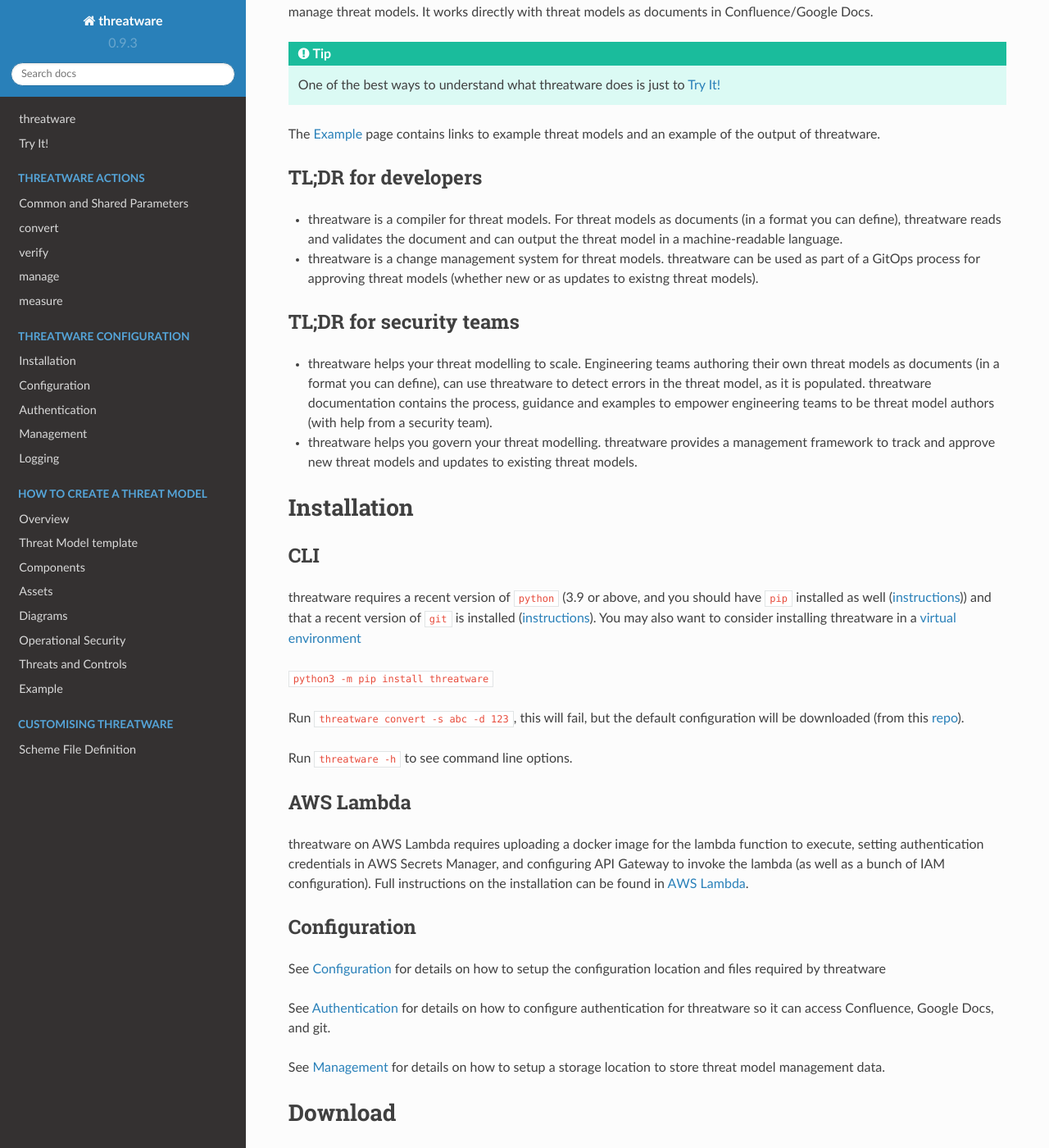
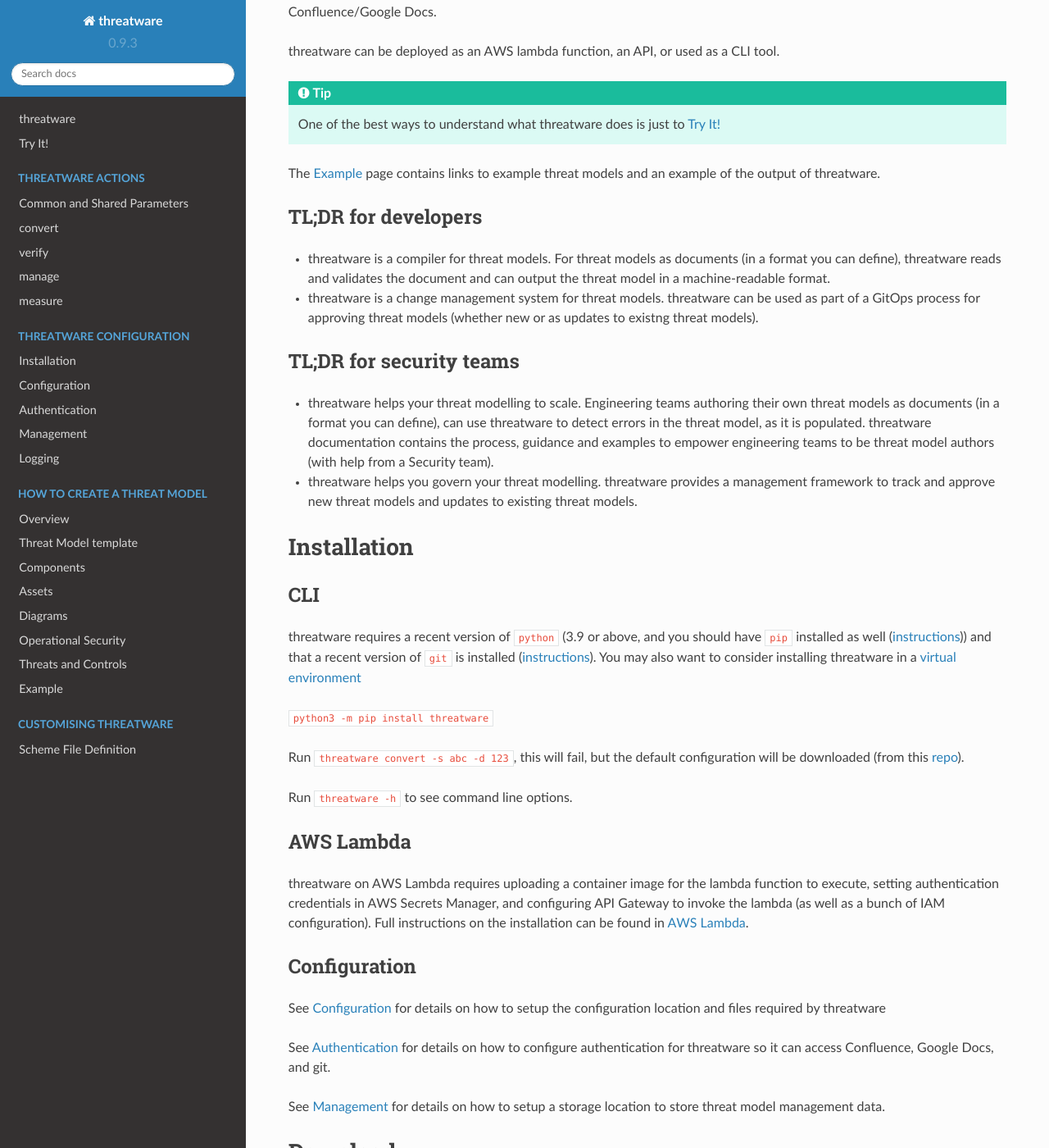
Before and after one commit to samadhicsec/threatware-docs, a Sphinx documentation site: the page built from docs/source/threatware.md, in a window 1280 px wide and 1400 px high, scrolled down 229 px. Shown: the whole window at 82% size. Built offline with Sphinx 7.4.7 and the Read the Docs theme 2.0.0, drawn with Linux system fonts in a browser that asks for light colours; some of the changed text lies outside the part shown.

Commit message:
Added reference to API deployment.  Updated language

```diff
--- a/docs/source/threatware.md
+++ b/docs/source/threatware.md
@@ -1,7 +1,9 @@
 # threatware
 Simplifies the review and management of threat models in documents
 
-threatware is an AWS lambda function (or CLI tool) with methods to help review threat models and provide a process to manage threat models.  It works directly with threat models as documents in Confluence/Google Docs.
+threatware is a tool to help review and manage threat models.  It works directly with threat models as documents in Confluence/Google Docs.
+
+threatware can be deployed as an AWS lambda function, an API, or used as a CLI tool.
 
 :::{tip}
 One of the best ways to understand what threatware does is just to [](./tryit.md)
@@ -10,11 +12,11 @@
 The [](./create/examples.md) page contains links to example threat models and an example of the output of threatware.
 
 ## TL;DR for developers
-- threatware is a compiler for threat models.  For threat models as documents (in a format you can define), threatware reads and validates the document and can output the threat model in a machine-readable language.
+- threatware is a compiler for threat models.  For threat models as documents (in a format you can define), threatware reads and validates the document and can output the threat model in a machine-readable format.
 - threatware is a change management system for threat models.  threatware can be used as part of a GitOps process for approving threat models (whether new or as updates to existng threat models).
 
 ## TL;DR for security teams
-- threatware helps your threat modelling to scale.  Engineering teams authoring their own threat models as documents (in a format you can define), can use threatware to detect errors in the threat model, as it is populated.  threatware documentation contains the process, guidance and examples to empower engineering teams to be threat model authors (with help from a security team).
+- threatware helps your threat modelling to scale.  Engineering teams authoring their own threat models as documents (in a format you can define), can use threatware to detect errors in the threat model, as it is populated.  threatware documentation contains the process, guidance and examples to empower engineering teams to be threat model authors (with help from a Security team).
 - threatware helps you govern your threat modelling.  threatware provides a management framework to track and approve new threat models and updates to existing threat models.
 
 # Installation
@@ -31,7 +33,7 @@
 
 ## AWS Lambda
 
-threatware on AWS Lambda requires uploading a docker image for the lambda function to execute, setting authentication credentials in AWS Secrets Manager, and configuring API Gateway to invoke the lambda (as well as a bunch of IAM configuration).  Full instructions on the installation can be found in [](./configure/installation.md#aws-lambda).
+threatware on AWS Lambda requires uploading a container image for the lambda function to execute, setting authentication credentials in AWS Secrets Manager, and configuring API Gateway to invoke the lambda (as well as a bunch of IAM configuration).  Full instructions on the installation can be found in [](./configure/installation.md#aws-lambda).
 
 ## Configuration
 
```
Also changed, not shown: other parts of docs/source/threatware.md (+1 -1 lines).
